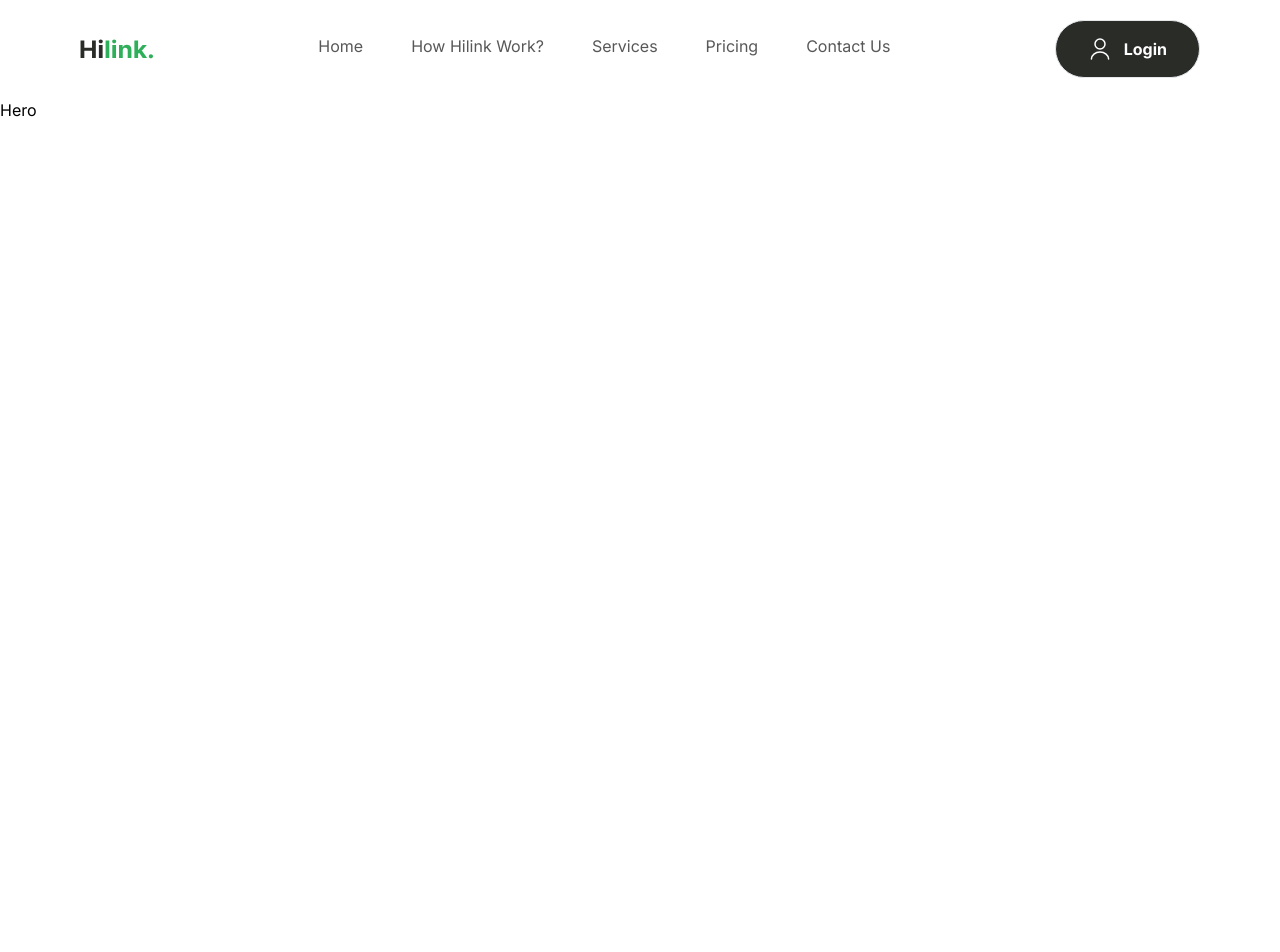
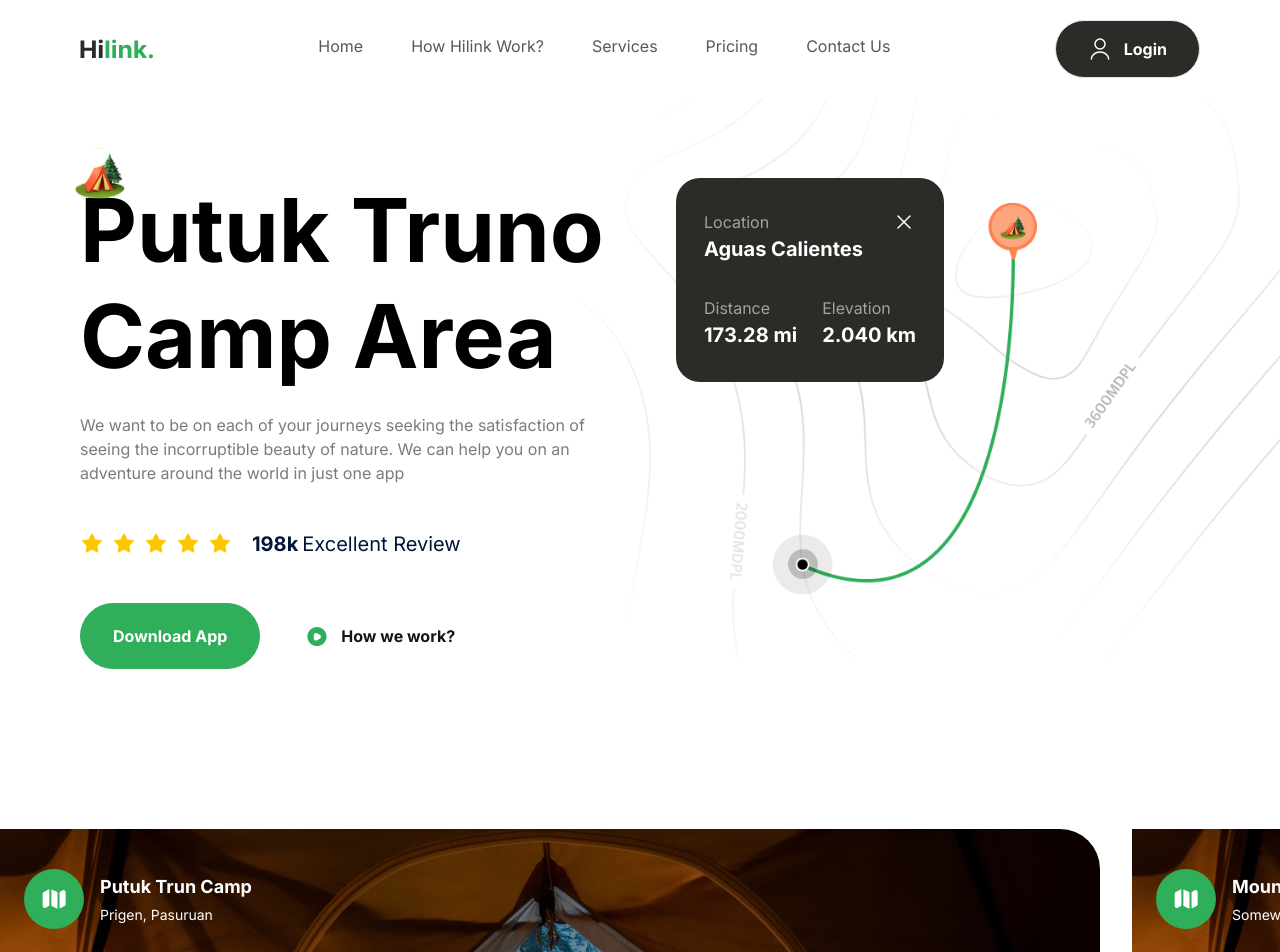
Before and after one commit to KazutoPH/HillLink_TravelWeb, a React (Vite) app: page / in a window 1280 px wide. Shown: the top 952 px of the page. Before the commit the page ends 800 px from the top, so only its background shows below. Built offline with nearby package versions, Linux system fonts and the light colour scheme.

Commit message:
Additional UI

```diff
--- a/src/App.jsx
+++ b/src/App.jsx
@@ -3,6 +3,7 @@
 import Navbar from './components/Navbar'
 import Hero from './components/Hero'
 import Home from './pages/Home'
+import Camp from './components/Camp'
 
 
 function App() {
--- /dev/null
+++ b/src/components/Camp.jsx
@@ -0,0 +1,85 @@
+import React from 'react'
+import { PEOPLE_URL } from '../contants'
+
+const Camp = () => {
+  return (
+    <section className='max-container relative flex flex-col py-10 lb:mb-10 lg:py-20 xl:mb-20'>
+      <div className='hide-scrollbar flex h-[340px] w-full items-start justify-start gap-8 overflow-x-auto lg:[400px] xl:h-[640px]'>
+        <CampSite
+          backgroundImage="bg-bg-img-1"
+          title="Putuk Trun Camp"
+          subtitle="Prigen, Pasuruan"
+          peopleJoined="50+ Joined"
+        />
+
+        <CampSite
+          backgroundImage="bg-bg-img-1"
+          title="Mountain View Camp"
+          subtitle="Somewhere in the Wilderness"
+          peopleJoined="50+ Joined"
+        />
+      </div>
+
+      <div className='flexEnd mt-10 px-6 lg:-mt-60 lg:mr-6'>
+        <div className='bg-green-50 p-8 lg:max-w-[500px] xl:max-w-[734px] xl:rounded-5xl xl:px-16 xl:py-20 relative w-full overflow-hidden rounded-3xl'>
+          <h2 className='regular-24 md:regular-32 2xl:regular-64 capitalize text-white'>
+            <strong>Feeling Lost</strong> And Not Knowing The Way?
+          </h2>
+          <p className='regular-14 xl:regular-16 mt-5 text-white'>
+            Starting from the anxiety of the climbers when visiting a new climbing location, the possibility of getting lost is very large. That's why we are here for those of you who want to start an adventure
+          </p>
+          <img
+          src='quote.svg'
+          alt='camp-2'
+          width={186}
+          height={219}
+          className='camp-quote'
+          />
+        </div>
+      </div>
+
+    </section>
+  )
+}
+
+
+const CampSite = ({ backgroundImage, title, subtitle, peopleJoined }) => {
+  return (
+    <div className={`h-full w-full min-w-[1100px] ${backgroundImage} bg-cover bg-no-repeat lg:rounded-r-5xl 2xl:rounded-5xl`}>
+      <div className='flex h-full flex-col items-start justify-between p-6 lg:px20 lg:py-10'>
+        <div className='flexCenter gap-4'>
+          <div className='rounded-full bg-green-50 p-4'>
+            <img
+              src='folded-map.svg'
+              alt='map'
+              width={28}
+              height={28}
+            />
+          </div>
+          <div className='flex flex-col gap-1'>
+            <h4 className='bold-18 text-white'>{title}</h4>
+            <p className='regular-14 text-white'>{subtitle}</p>
+          </div>
+        </div>
+
+        <div className='flexCenter gap-6'>
+          <span className='flex -space-x-4 overflow-hidden'>
+            {PEOPLE_URL.map((url) => (
+              <img
+                className='inline-block h-10 w-10 rounded-full'
+                src={url}
+                key={url}
+                alt='person'
+                width={52}
+                height={52}
+              />
+            ))}
+          </span>
+          <p className='bold-16 md:bold-20 text-white'>{peopleJoined}</p>
+        </div>
+      </div>
+    </div>
+  )
+}
+
+export default Camp
--- a/src/components/Hero.jsx
+++ b/src/components/Hero.jsx
@@ -1,8 +1,88 @@
 import React from 'react'
+import Button from './Button'
 
-function Hero() {
+const Hero = () => {
   return (
-    <div>Hero</div>
+    <section className='max-container padding-container flex flex-col gap-20 py-10 md:gap-28 lg:py-20 xl:flex-row '>
+      <div className='hero-map' />
+
+      <div className='relative z-20 flex flex-1 flex-col xl:w1/2'>
+        <img
+          src='camp.svg'
+          alt='camp'
+          width={50}
+          height={50}
+          className='absolute left-[-5px] top-[-30px] w-10 lg:w-[50px]'
+        />
+        <h1 className='bold-52 lg:bold-88'>Putuk Truno Camp Area</h1>
+        <p className='regular-16 mt-6 text-gray-30 xl:max-w-[520px]'>
+          We want to be on each of your journeys seeking the satisfaction of seeing the incorruptible beauty of nature. We can help you on an adventure around the world in just one app
+        </p>
+
+        <div className='my-11 flex flex-wrap gap-5'>
+          <div className='flex items-center gap-2'>
+            {Array(5).fill(1).map((_, index) =>
+              <img
+                key={index}
+                src='star.svg'
+                alt='star'
+                width={24}
+                height={24}
+              />
+            )}
+          </div>
+
+          <p className='bold-16 lg:bold-20 text-blue-70'>
+            198k
+            <span className='regular-16 lg:regular-20 ml-1'>Excellent Review</span>
+          </p>
+        </div>
+
+        <div className='flex flex-col w-full gap-3 sm:flex-row'>
+          <Button
+            type="button"
+            title="Download App"
+            variant="btn_green"
+          />
+          <Button
+            type="button"
+            title="How we work?"
+            icon="play.svg"
+            variant="btn_white_text"
+          />
+        </div>
+      </div>
+
+      <div className='relative flex flex-1 items-start  lg:-ml-10'>
+        <div className='relative z-20 flex w-[268px] flex-col gap-8 rounded-3xl bg-green-90 px-7 py-8'>
+          <div className='flex flex-col'>
+            <div className='flexBetween'>
+              <p className='regular-16 text-gray-20'>Location</p>
+              <img
+                src='close.svg'
+                alt='close'
+                width={24}
+                height={24}
+              />
+            </div>
+            <p className='bold-20 text-white'>Aguas Calientes</p>
+          </div>
+
+          <div className='flexBetween'>
+            <div className='flex flex-col'>
+              <p className='regular-16 block text-gray-20'>Distance</p>
+              <p className='bold-20 text-white'>173.28 mi</p>
+            </div>
+
+                        <div className='flex flex-col'>
+              <p className='regular-16 block text-gray-20'>Elevation</p>
+              <p className='bold-20 text-white'>2.040 km</p>
+            </div>
+          </div>
+        </div>
+
+      </div>
+    </section>
   )
 }
 
--- a/src/pages/Home.jsx
+++ b/src/pages/Home.jsx
@@ -1,11 +1,13 @@
 import React from 'react'
 import Hero from '../components/Hero'
+import Camp from '../components/Camp'
 
 function Home() {
   return (
-    <>
+    <main className='relative overflow-hidden'>
     <Hero/>
-    </>
+    <Camp/>
+    </main>
   )
 }
 
--- a/tailwind.config.js
+++ b/tailwind.config.js
@@ -30,7 +30,7 @@
       },
       backgroundImage: {
         'bg-img-1': "url('/img-1.png')",
-        'bg-img-2': "url('/img-2.png')",
+        'bg-img-2': "url('img-2.png')",
         'feature-bg': "url('/feature-bg.png')",
         pattern: "url('/pattern.png')",
         'pattern-2': "url('/pattern-bg.png')",
```
